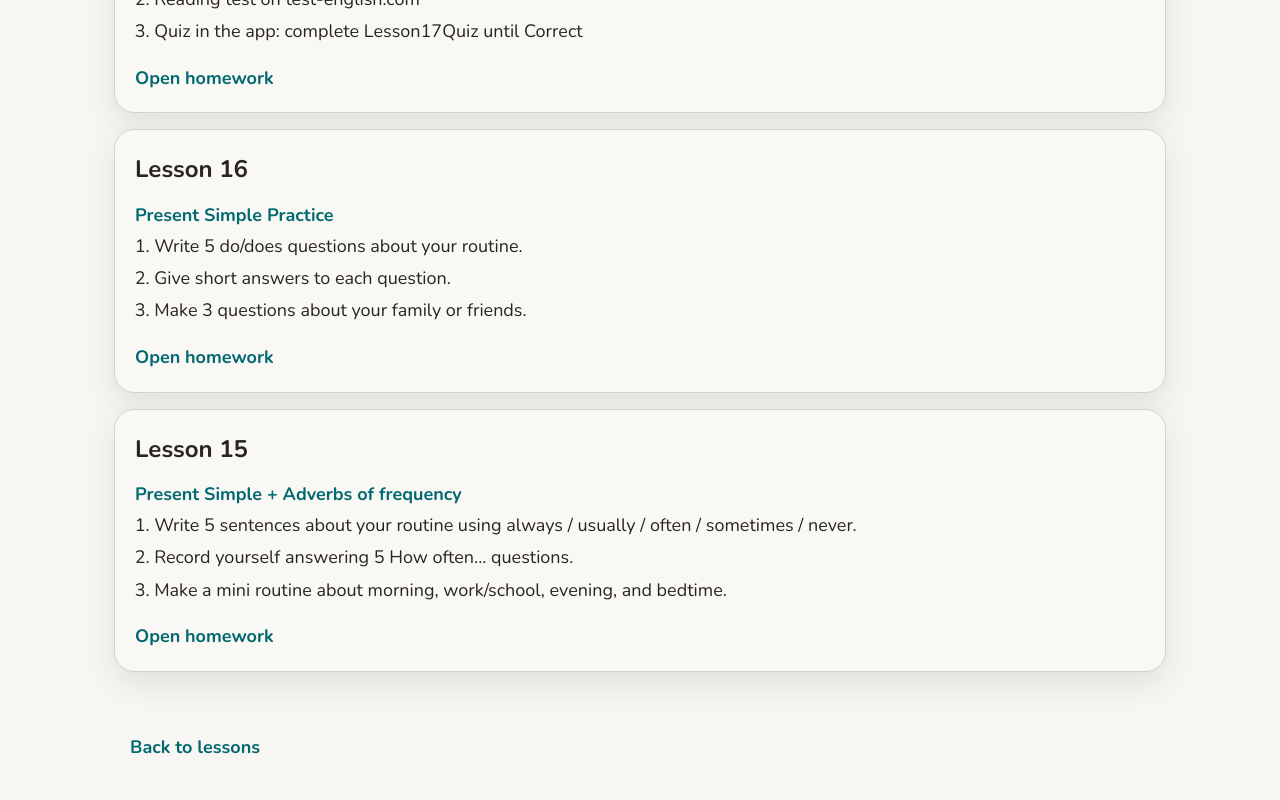
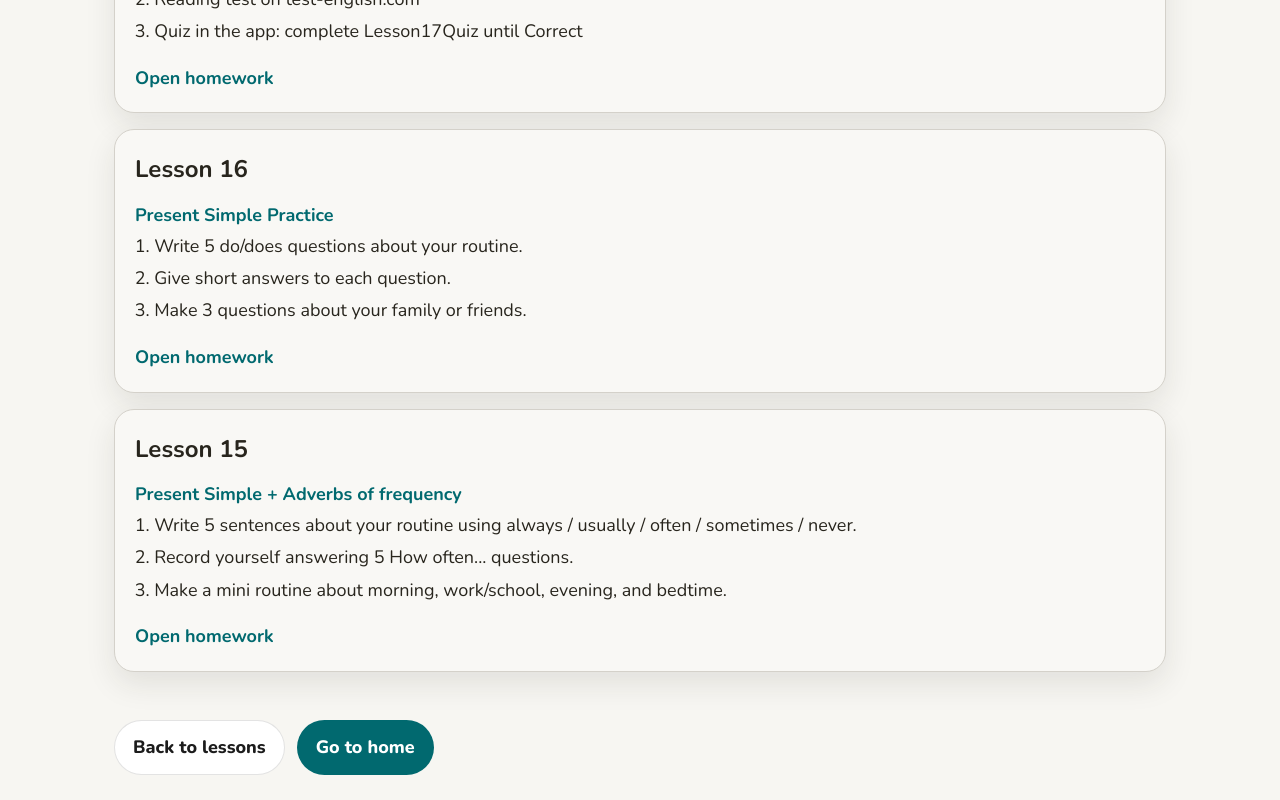
Before and after one commit to NatalinaMatioshko/english-simple-trainer, a React (Vite) app: page /homework in a window 1280 px wide. Shown: the part 1109-1909 px from the top of the page. Built offline with nearby package versions, Linux system fonts and the light colour scheme.

Commit message:
add button for hw page

```diff
--- a/src/pages/Homework.tsx
+++ b/src/pages/Homework.tsx
@@ -137,9 +137,13 @@ export default function Homework() {
         ))}
       </section>
 
-      <div className="homework-back">
+      <div className="homework-actions">
         <Link className="back-link" to="/lessons">
           Back to lessons
+        </Link>
+
+        <Link className="home-link" to="/">
+          Go to home
         </Link>
       </div>
     </div>
--- a/src/styles/pages.css
+++ b/src/styles/pages.css
@@ -268,3 +268,48 @@
 .back-home-btn {
   width: fit-content;
 }
+.homework-actions {
+  margin-top: 24px;
+  display: flex;
+  flex-wrap: wrap;
+  gap: 12px;
+}
+
+.back-link,
+.home-link {
+  display: inline-flex;
+  align-items: center;
+  justify-content: center;
+  padding: 12px 18px;
+  border-radius: 999px;
+  text-decoration: none;
+  font-weight: 800;
+  transition:
+    transform 0.2s ease,
+    box-shadow 0.2s ease,
+    background 0.2s ease;
+}
+
+.back-link {
+  background: #ffffff;
+  color: #1c1c1c;
+  border: 1px solid rgba(28, 28, 28, 0.12);
+}
+
+.home-link {
+  background: #01696f;
+  color: #ffffff;
+  border: 1px solid transparent;
+}
+
+.back-link:hover,
+.home-link:hover {
+  transform: translateY(-1px);
+  box-shadow: 0 10px 24px rgba(0, 0, 0, 0.08);
+}
+
+.back-link:focus-visible,
+.home-link:focus-visible {
+  outline: 3px solid rgba(1, 105, 111, 0.24);
+  outline-offset: 2px;
+}
```
